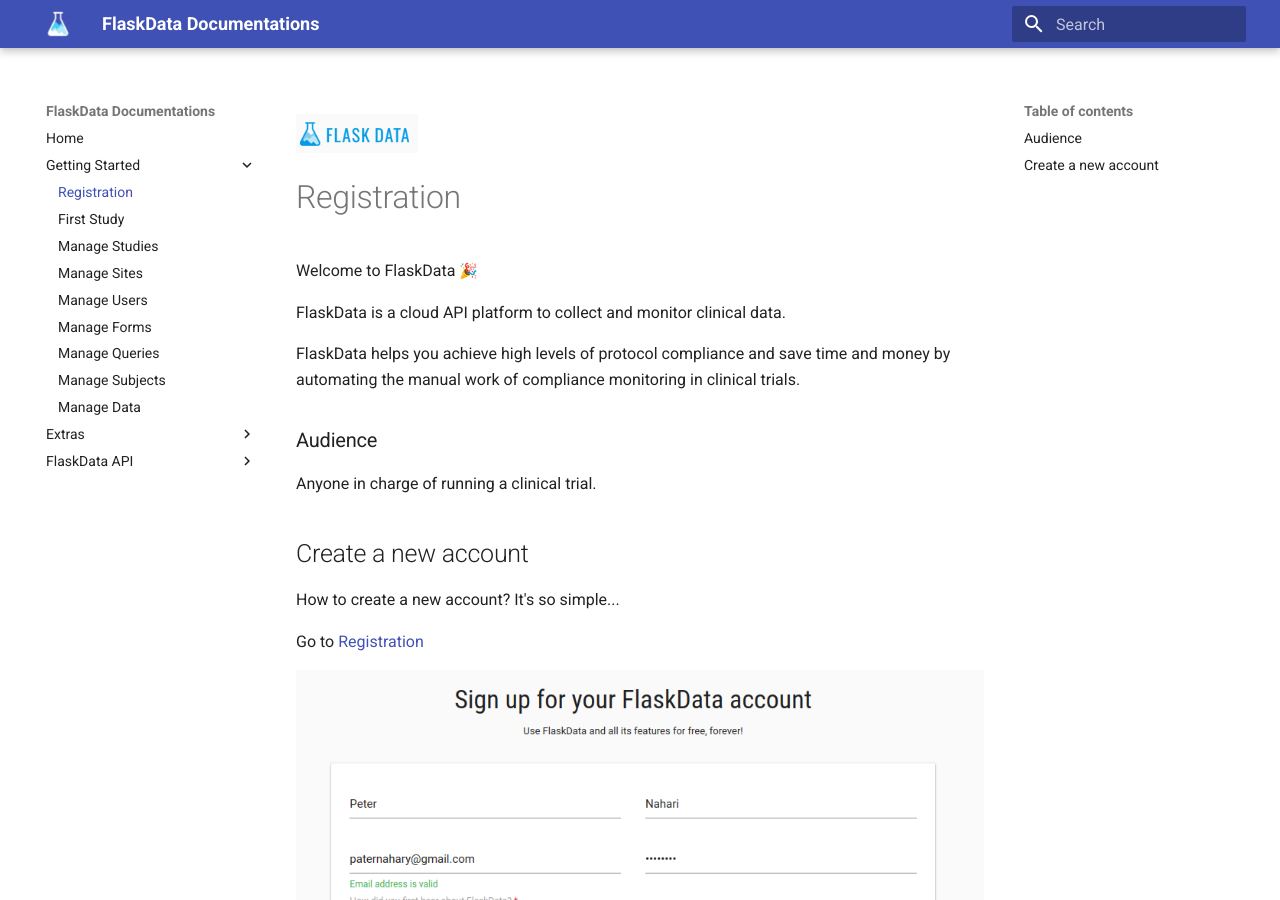
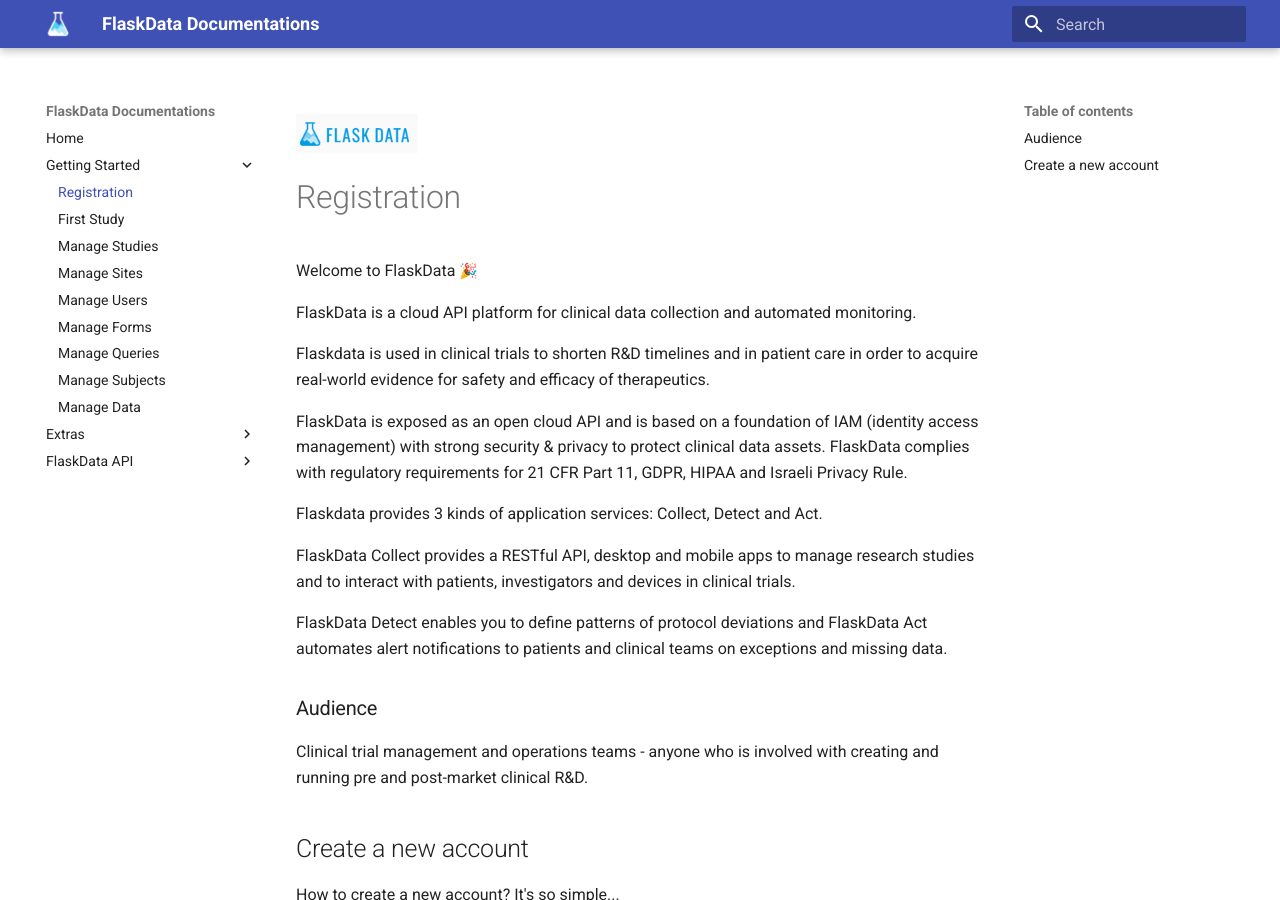
Before and after one commit to onlyjazz/flask-docs, an MkDocs documentation site: the page built from docs/registration.md, in a window 1280 px wide and 900 px high. Built offline with MkDocs 1.6.1 and Material for MkDocs 9.7.7, drawn with Linux system fonts in a browser that asks for light colours; emoji names are drawn with the system emoji font.

Commit message:
revised AP introduction and registration pages

```diff
--- a/docs/registration.md
+++ b/docs/registration.md
@@ -3,13 +3,33 @@
 
 Welcome to FlaskData :tada:
 
-FlaskData is a cloud API platform to collect and monitor clinical data.
+FlaskData is a cloud API platform for clinical data collection and automated monitoring.
 
-FlaskData helps you achieve high levels of protocol compliance and save time and money by automating the manual work of compliance monitoring in clinical trials.
+Flaskdata is used in  clinical trials to shorten R&D timelines and in patient
+care in order to acquire real-world evidence for safety and efficacy of
+therapeutics.
+
+FlaskData is exposed as an open cloud API and is based on a foundation of IAM
+(identity access management) with strong security & privacy to protect clinical
+data assets.  FlaskData complies with regulatory requirements for 21 CFR Part
+11, GDPR, HIPAA and Israeli Privacy Rule.
+
+Flaskdata provides 3 kinds of application services: Collect, Detect and Act.
+
+FlaskData Collect provides a RESTful API, desktop and mobile apps  to manage
+research studies and to interact  with patients, investigators and devices in
+clinical trials.
+
+FlaskData Detect enables you to define patterns of protocol deviations and
+FlaskData Act automates alert notifications to patients and clinical teams on
+exceptions and missing data.
+
+
 
 
 ###Audience
-Anyone in charge of running a clinical trial.
+Clinical trial management and operations teams - anyone who is involved with creating and running pre and post-market
+clinical R&D.
 
 ##Create a new account
 How to create a new account? It's so simple...
```
Also changed, not shown: docs/api_introduction.md (+5 -5 lines).
